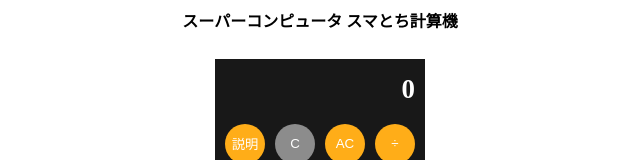
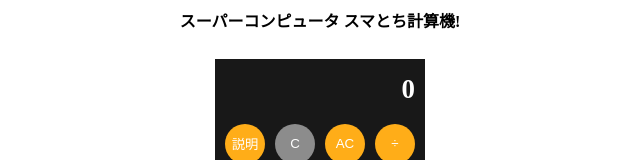
Before and after one commit to tochisuke221/dentaku_app, a Vue app: page / in a window 1280 px wide. Shown: the top 160 px of the page, without its empty margins (320-960 px from the left). Built offline with nearby package versions, Linux system fonts and the light colour scheme.

Commit message:
タイトル変更

```diff
--- a/src/App.vue
+++ b/src/App.vue
@@ -1,6 +1,6 @@
 <template>
   <div id="container">
-      <div class="title">スーパーコンピュータ スマとち計算機</div>
+      <div class="title">スーパーコンピュータ スマとち計算機!</div>
       <DisplayResult :result="result" :inputNum="inputNum" :funcMode="funcMode" :priorityCalcResult="priorityCalcResult"></DisplayResult>
     <div class="wrapper">
       <!-- 1行目 -->
```
